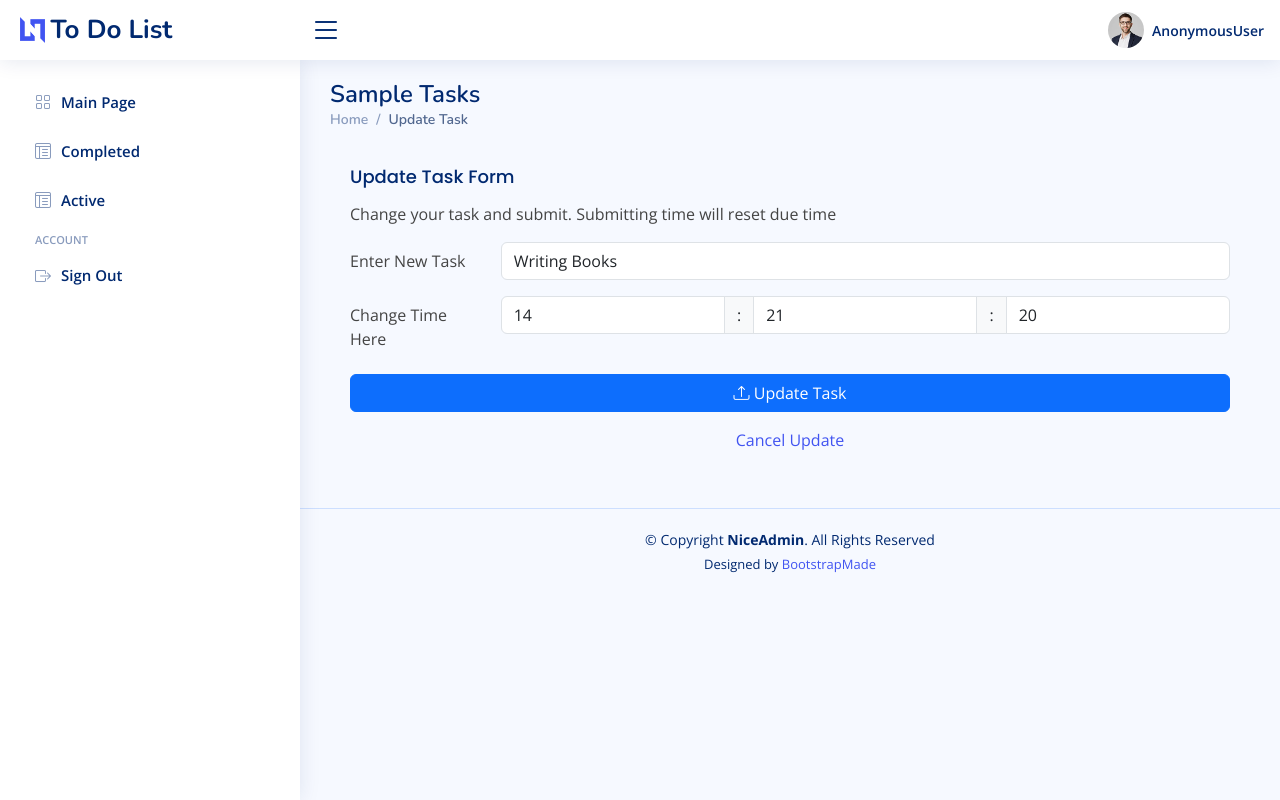
After one commit to harkais88/to-do-list-auth, a Django app: template ToDoList/templates/update_task.html in a window 1280 px wide. The commit adds this page. Run offline with Django 5.2, Linux system fonts and the light colour scheme; data comes from the database, SQL or seed files in the repository; both versions use the stored data as it was after the commit; the template is opened without the code that fills it: values that come from a table or form of the project are taken from there, most other values are stand-ins (such as "Sample title", 1, 10 or a date in 2020); some libraries are stand-ins or nearby versions.

Commit message:
Added time field to Task model, modified update task function

```diff
--- a/ToDoList/models.py
+++ b/ToDoList/models.py
@@ -3,9 +3,11 @@ from authentication.models import User
 
 class Task(models.Model):
     name = models.CharField(max_length=150)
+    time = models.TimeField(null=True)
     status_choices = [
         ("pending","pending"),
         ("complete","complete"),
+        ("overdue","overdue"),
     ]
     status = models.CharField(max_length=20,choices=status_choices,default="pending")
     user_id = models.ForeignKey(User, on_delete=models.CASCADE, default=None)
--- a/ToDoList/templates/index.html
+++ b/ToDoList/templates/index.html
@@ -157,15 +157,28 @@
               <form method="POST" action="{% url "create" %}">
                 {% csrf_token %}
                 <div class="row mb-3">
-                  <label for="inputText" class="col-sm-2 col-form-label">Enter Task Here</label>
+                  <label for="inputTask" class="col-sm-2 col-form-label">Enter Task Here</label>
                   <div class="col-sm-10">
-                    <input type="text" name="name" class="form-control">
+                    <input type="text" name="name" class="form-control" id="inputTask">
+                  </div>
+                </div>
+
+                <div class="row mb-3">
+                  <label for="inputTime" class="col-sm-2 col-form-label">Enter Time Here</label>
+                  <div class="col-sm-10">
+                    <div class="input-group">
+                      <input class="form-control" id="inputTime" name="hours" type="number" placeholder="Hours">
+                      <span class="input-group-text">:</span>
+                      <input class="form-control" id="inputTime" name="minutes" type="number" placeholder="Minutes">
+                      <span class="input-group-text">:</span>
+                      <input class="form-control" id="inputTime" name="seconds" type="number" placeholder="Seconds">
+                    </div>
                   </div>
                 </div>
 
                 <div class="d-grid gap-2 mt-3">
                   <button type="submit" class="btn btn-primary">
-                    <i class="bi bi-folder"></i> Create Task
+                    <i class="bi bi-upload"></i> Create Task
                   </button>
                 </div>
 
@@ -193,17 +206,20 @@
           <button class="btn-close btn-close-white align-self-center" type="button" data-bs-dismiss="alert" aria-label="Close" style="margin-left: auto; font-size: 2rem;"></button>
         </div>
       </div>
-    {% elif create_error %}
+    {% elif create_error or update_name_error or update_cancelled%}
       <div class = "alert alert-danger bg-danger text-light border-0 alert-dismissable fade show" role="alert" style="padding-left: 1.5rem;">
         <div class="row align-items-center">
-        {{create_error}}
+        {% if create_error %}
+          {{create_error}}
+        {% else %}
+          {{update_name_error}}
+        {% endif %}
         <button class="btn-close btn-close-white align-self-center" type="button" data-bs-dismiss="alert" aria-label="Close" style="margin-left: auto; font-size: 2rem;"></button>
         </div>
       </div>
     {% endif %}
 
     <!-- Show Tasks Section -->
-    <!-- Dirty Fix, Need to check JS to fix-->
     <section class="section">
       <div class="row">
       <div class="col-12">
@@ -248,14 +264,26 @@
                     </form>
                   </td>
 
+                  {% comment %} <!-- Update Task-->
                   <td>
                       <form method="post" action = {% url "name" task.id%}>
                           {% csrf_token %}
                           <div class="input-group">
                             <input type="text" class="form-control short-input" name="updated_name" id="updated_name" placeholder="Change Task Name">
-                            <button class="btn btn-info form-control" type="submit">Change</button>
+                            <button class="btn btn-info form-control" type="submit">
+                              <i class="bi bi-folder"></i>Change
+                            </button>
                           </div>
                         </form>
+                  </td> {% endcomment %}
+
+                  <td>
+                  <form method="GET" action={% url "name" task.id %}>
+                      {% csrf_token %}
+                      <button class="btn btn-info form-control" action = "{% url "name" task.id %}" type = "submit">
+                      <i class="ri-ball-pen-line"></i>Change
+                      </button>
+                  </form>
                   </td>
                 </tr>
                 {% endfor %}
--- /dev/null
+++ b/ToDoList/templates/update_task.html
@@ -0,0 +1,74 @@
+{% extends "index.html" %}
+
+{% block title %} Update Form {% endblock title %}
+
+{% block content %}
+
+    <main id="main" class="main">
+        <div class="pagetitle">
+            <h1>{{display_type}} Tasks</h1>
+            <nav>
+            <ol class="breadcrumb">
+                <li class="breadcrumb-item"><a href="{% url 'index'%}">Home</a></li>
+                <li class="breadcrumb-item active">Update Task</li>
+            </ol>
+            </nav>
+        </div>
+
+        <section class="section">
+            <div class="col-12">
+
+                <div class="card-body">
+                  <h5 class="card-title">Update Task Form</h5>
+                  <p>Change your task and submit. Submitting time will reset due time</p>
+
+                  <!-- Status Notification -->
+                  {% if update_name_error %}
+                  <div class = "alert alert-danger bg-danger text-light border-0 alert-dismissable fade show" role="alert" style="padding-left: 1.5rem;">
+                    <div class="row align-items-center">
+                      {{update_name_error}}
+                    <button class="btn-close btn-close-white align-self-center" type="button" data-bs-dismiss="alert" aria-label="Close" style="margin-left: auto; font-size: 2rem;"></button>
+                    </div>
+                  </div>
+                  {% endif %}
+
+                  <form action="{% url "name" task.id %}" method="post">
+                    {% csrf_token %}
+
+                    <div class="row mb-3">
+                        <label for="updated_name" class="col-sm-2 col-form-label">Enter New Task</label>
+                        <div class="col-sm-10">
+                          <input type="text" class="form-control" name="updated_name" id="updated_name" placeholder="Enter New Task Here" value="{{task.name}}">
+                        </div>
+                    </div>
+
+                    <div class="row mb-3">
+                        <label for="inputTime" class="col-sm-2 col-form-label">Change Time Here</label>
+                        <div class="col-sm-10">
+                          <div class="input-group">
+                            <input class="form-control" id="inputTime" name="updated_hours" type="number" placeholder="Hours" value="{{task.time.hour}}">
+                            <span class="input-group-text">:</span>
+                            <input class="form-control" id="inputTime" name="updated_minutes" type="number" placeholder="Minutes" value="{{task.time.minute}}">
+                            <span class="input-group-text">:</span>
+                            <input class="form-control" id="inputTime" name="updated_seconds" type="number" placeholder="Seconds" value="{{task.time.second}}">
+                          </div>
+                        </div>
+                    </div>
+
+                    <div class="d-grid gap-2 mt-3">
+                        <button type="submit" class="btn btn-primary">
+                          <i class="bi bi-upload"></i> Update Task
+                        </button>
+                    </div>
+
+
+                    <div class="d-grid gap-2 mt-3">
+                        <p class="text-center"><a href="{% url "index" %}">Cancel Update</a></p>
+                    </div>
+                </form>
+                </div>
+            </div>
+        </section>
+    </main>
+
+{% endblock %}
```
Also changed, not shown: ToDoList/utils.py (+11 -0 lines), ToDoList/views.py (+35 -16 lines), ToDoList/migrations/0006_task_time_alter_task_status.py (added), db.sqlite3.
